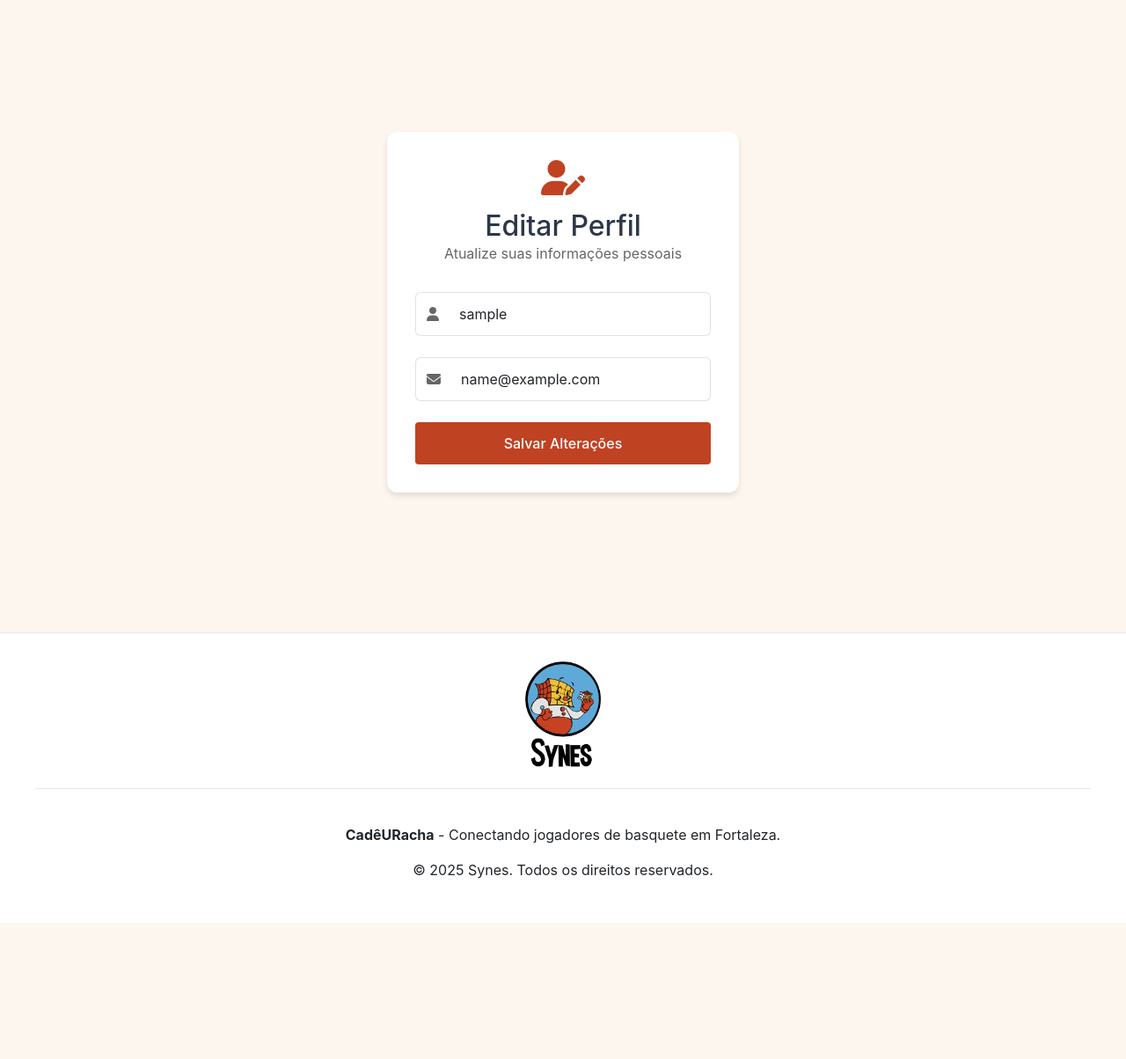
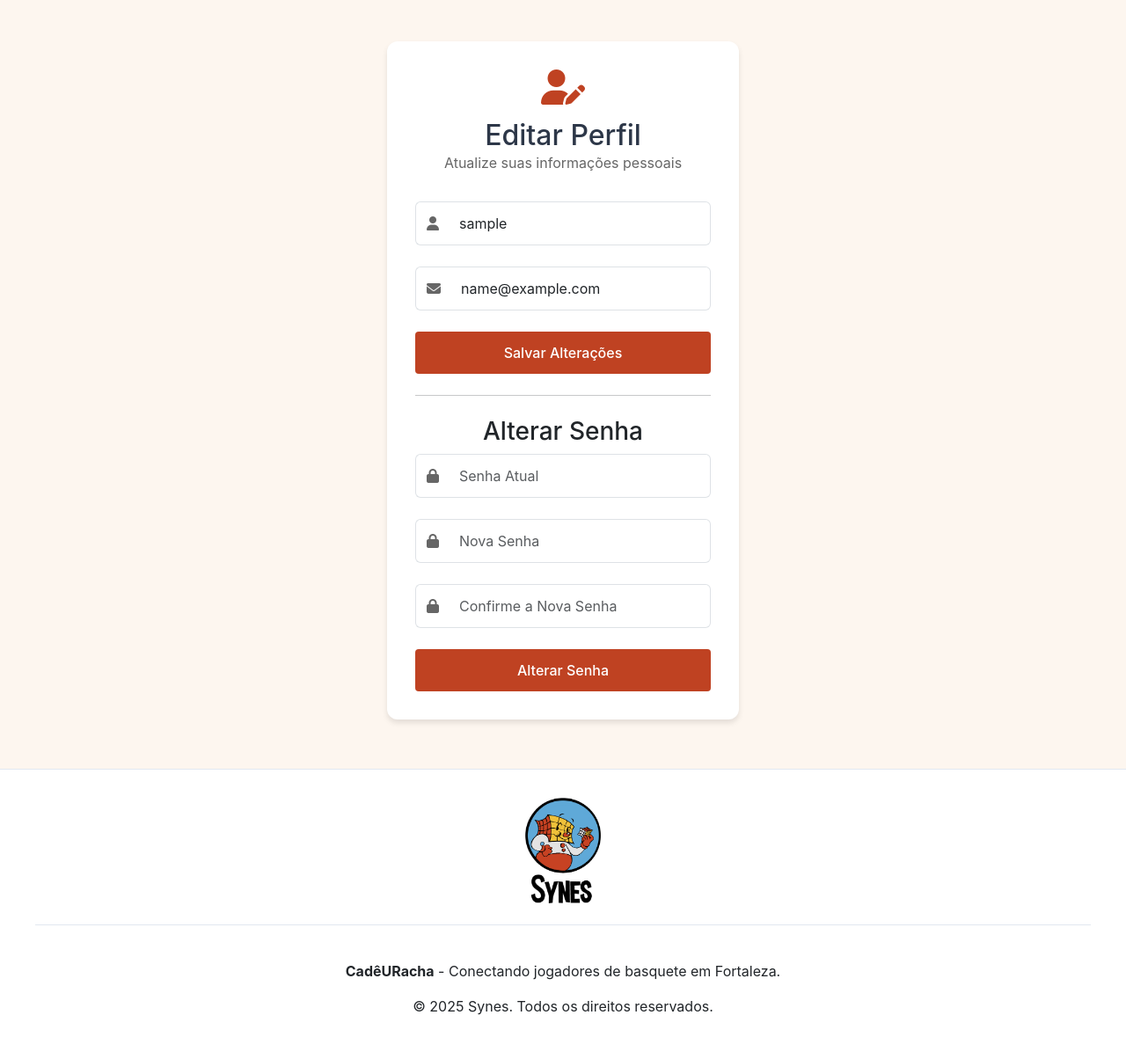
Before and after one commit to Syne-s/CadeURacha, a Django app: page /edit_profile/ in a window 1280 px wide. Shown: the part 74-1278 px from the top of the page at 88% size. Before the commit the page ends 1123 px from the top, so only its background shows below. Run offline with Django 5.2, Linux system fonts and the light colour scheme; the visitor is signed in with stand-in values (Sample User, id 1); some libraries are stand-ins or nearby versions.

Commit message:
implementar funcionalidade de mudar a senha, e alteração na visualização do mapa

```diff
--- a/app_synes/forms.py
+++ b/app_synes/forms.py
@@ -1,5 +1,6 @@
 from django import forms
 from django.contrib.auth import get_user_model
+from django.contrib.auth.forms import PasswordChangeForm
 from .models import Arena
 
 class ArenaForm(forms.ModelForm):
@@ -15,3 +16,8 @@ class EditProfileForm(forms.ModelForm):
             'username': forms.TextInput(attrs={'class': 'form-control', 'placeholder': 'Nome de Usuário'}),
             'email': forms.EmailInput(attrs={'class': 'form-control', 'placeholder': 'E-mail'}),
         }
+
+class CustomPasswordChangeForm(PasswordChangeForm):
+    old_password = forms.CharField(widget=forms.PasswordInput(attrs={'class': 'form-control', 'placeholder': 'Senha Atual'}))
+    new_password1 = forms.CharField(widget=forms.PasswordInput(attrs={'class': 'form-control', 'placeholder': 'Nova Senha'}))
+    new_password2 = forms.CharField(widget=forms.PasswordInput(attrs={'class': 'form-control', 'placeholder': 'Confirme a Nova Senha'}))
--- a/app_synes/templates/app_synes/edit_profile.html
+++ b/app_synes/templates/app_synes/edit_profile.html
@@ -1,5 +1,3 @@
-<!-- filepath: /e:/Users/jerbc/Documents/DJANGO/synes/app_synes/templates/app_synes/edit_profile.html -->
-
 {% extends 'app_synes/base.html' %}
 {% block title %}CadêURacha - Editar Perfil{% endblock %}
 {% block content %}
@@ -10,21 +8,54 @@
             <h2 class="text-center mb-0">Editar Perfil</h2>
             <p class="text-center">Atualize suas informações pessoais</p>
         </div>
+        {% if messages %}
+            {% for message in messages %}
+                <div class="alert alert-{{ message.tags }} text-center">
+                    <p>{{ message }}</p>
+                </div>
+            {% endfor %}
+        {% endif %}
         <form method="post">
             {% csrf_token %}
             <div class="form-group">
-                <div class="input-group">
+                <div class="input-group mb-3">
                     <span class="input-group-text"><i class="fas fa-user"></i></span>
-                    {{ form.username }}
+                    {{ profile_form.username }}
                 </div>
             </div>
             <div class="form-group">
-                <div class="input-group">
+                <div class="input-group mb-3">
                     <span class="input-group-text"><i class="fas fa-envelope"></i></span>
-                    {{ form.email }}
+                    {{ profile_form.email }}
                 </div>
             </div>
             <button type="submit" class="auth-button">Salvar Alterações</button>
+        </form>
+
+        <hr class="my-4">
+
+        <h3 class="text-center mt-4">Alterar Senha</h3>
+        <form method="post">
+            {% csrf_token %}
+            <div class="form-group">
+                <div class="input-group mb-3">
+                    <span class="input-group-text"><i class="fas fa-lock"></i></span>
+                    {{ password_form.old_password }}
+                </div>
+            </div>
+            <div class="form-group">
+                <div class="input-group mb-3">
+                    <span class="input-group-text"><i class="fas fa-lock"></i></span>
+                    {{ password_form.new_password1 }}
+                </div>
+            </div>
+            <div class="form-group">
+                <div class="input-group mb-3">
+                    <span class="input-group-text"><i class="fas fa-lock"></i></span>
+                    {{ password_form.new_password2 }}
+                </div>
+            </div>
+            <button type="submit" class="auth-button">Alterar Senha</button>
         </form>
     </div>
 </div>
@@ -136,5 +167,29 @@
 .auth-link:hover {
     color: var(--hover-color);
 }
+
+.alert-success {
+    background-color: #d4edda;
+    color: #155724;
+    border-color: #c3e6cb;
+}
+
+.alert-info {
+    background-color: #d1ecf1;
+    color: #0c5460;
+    border-color: #bee5eb;
+}
+
+.alert-warning {
+    background-color: #fff3cd;
+    color: #856404;
+    border-color: #ffeeba;
+}
+
+.alert-danger {
+    background-color: #f8d7da;
+    color: #721c24;
+    border-color: #f5c6cb;
+}
 </style>
 {% endblock %}
--- a/app_synes/views.py
+++ b/app_synes/views.py
@@ -4,7 +4,8 @@ from django.contrib import messages
 from django.http import JsonResponse, HttpResponseNotAllowed
 from django.contrib.auth.decorators import login_required
 from .models import CustomUser, Arena
-from .forms import ArenaForm, EditProfileForm
+from .forms import ArenaForm, EditProfileForm, CustomPasswordChangeForm
+from django.contrib.auth import update_session_auth_hash
 
 def register(request):
     # Handle GET request - show registration form
@@ -97,10 +98,39 @@ def cadastrar_arena(request):
 @login_required
 def edit_profile(request):
     if request.method == 'POST':
-        form = EditProfileForm(request.POST, instance=request.user)
-        if form.is_valid():
-            form.save()
-            return redirect('index')
+        profile_form = EditProfileForm(request.POST, instance=request.user)
+        password_form = CustomPasswordChangeForm(user=request.user, data=request.POST)
+
+        if 'username' in request.POST or 'email' in request.POST:
+            if profile_form.is_valid():
+                profile_form.save()
+                messages.success(request, 'Perfil atualizado com sucesso.')
+            else:
+                for field, errors in profile_form.errors.items():
+                    for error in errors:
+                        messages.error(request, error, extra_tags='danger')
+
+        if 'old_password' in request.POST or 'new_password1' in request.POST or 'new_password2' in request.POST:
+            if password_form.is_valid():
+                password_form.save()
+                update_session_auth_hash(request, password_form.user)  # Important!
+                messages.success(request, 'Senha alterada com sucesso.')
+            else:
+                for field, errors in password_form.errors.items():
+                    for error in errors:
+                        if field == 'old_password' and 'incorrect' in error.lower():
+                            messages.error(request, 'A senha atual está incorreta.', extra_tags='danger')
+                        elif 'The two password fields didn’t match.' in error:
+                            messages.error(request, 'Os dois campos de senha não coincidem.', extra_tags='danger')
+                        else:
+                            messages.error(request, error, extra_tags='danger')
+
+        return redirect('edit_profile')
     else:
-        form = EditProfileForm(instance=request.user)
-    return render(request, 'app_synes/edit_profile.html', {'form': form})
+        profile_form = EditProfileForm(instance=request.user)
+        password_form = CustomPasswordChangeForm(user=request.user)
+
+    return render(request, 'app_synes/edit_profile.html', {
+        'profile_form': profile_form,
+        'password_form': password_form
+    })
```
Also changed, not shown: app_synes/templates/app_synes/map.html (+9 -0 lines), README.md.
